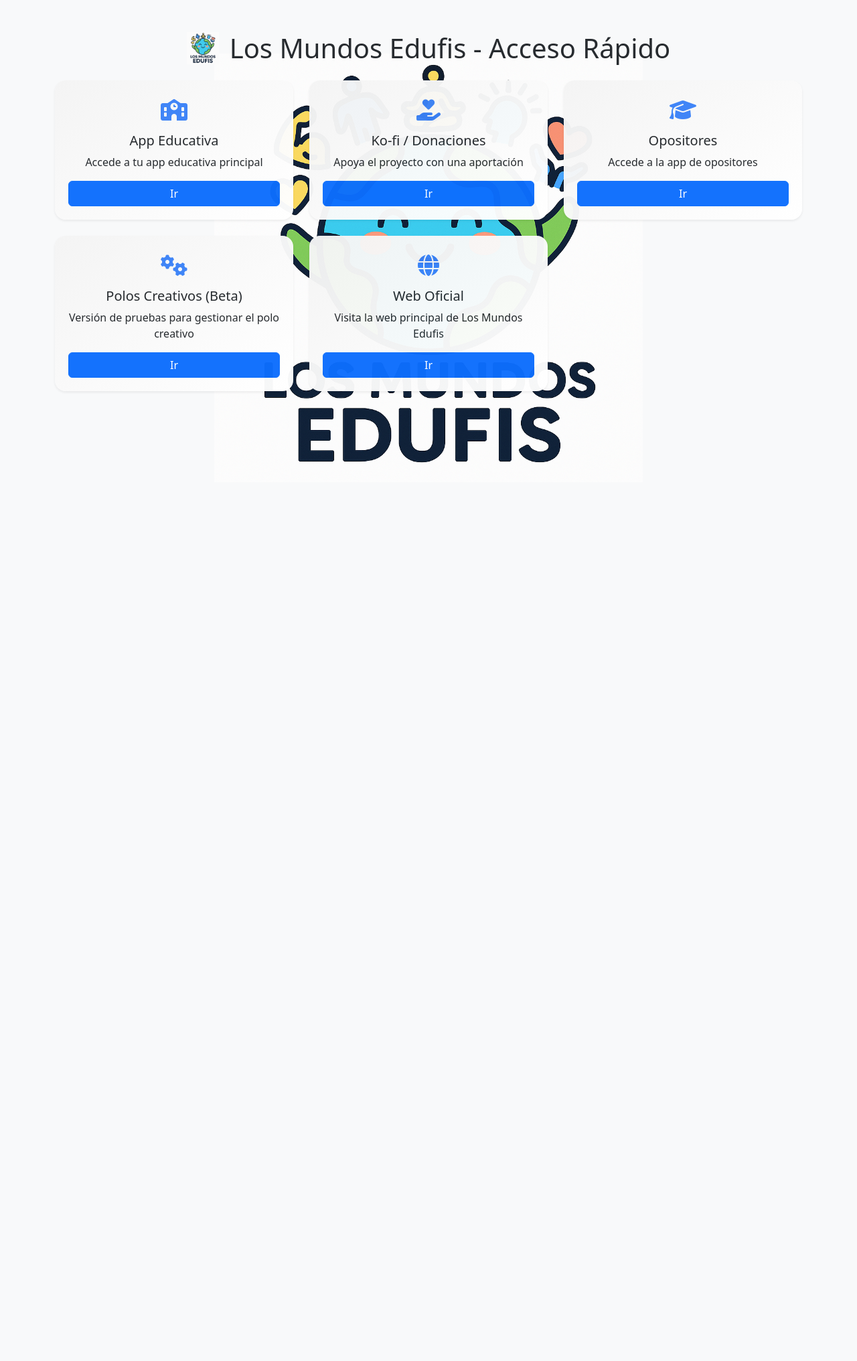
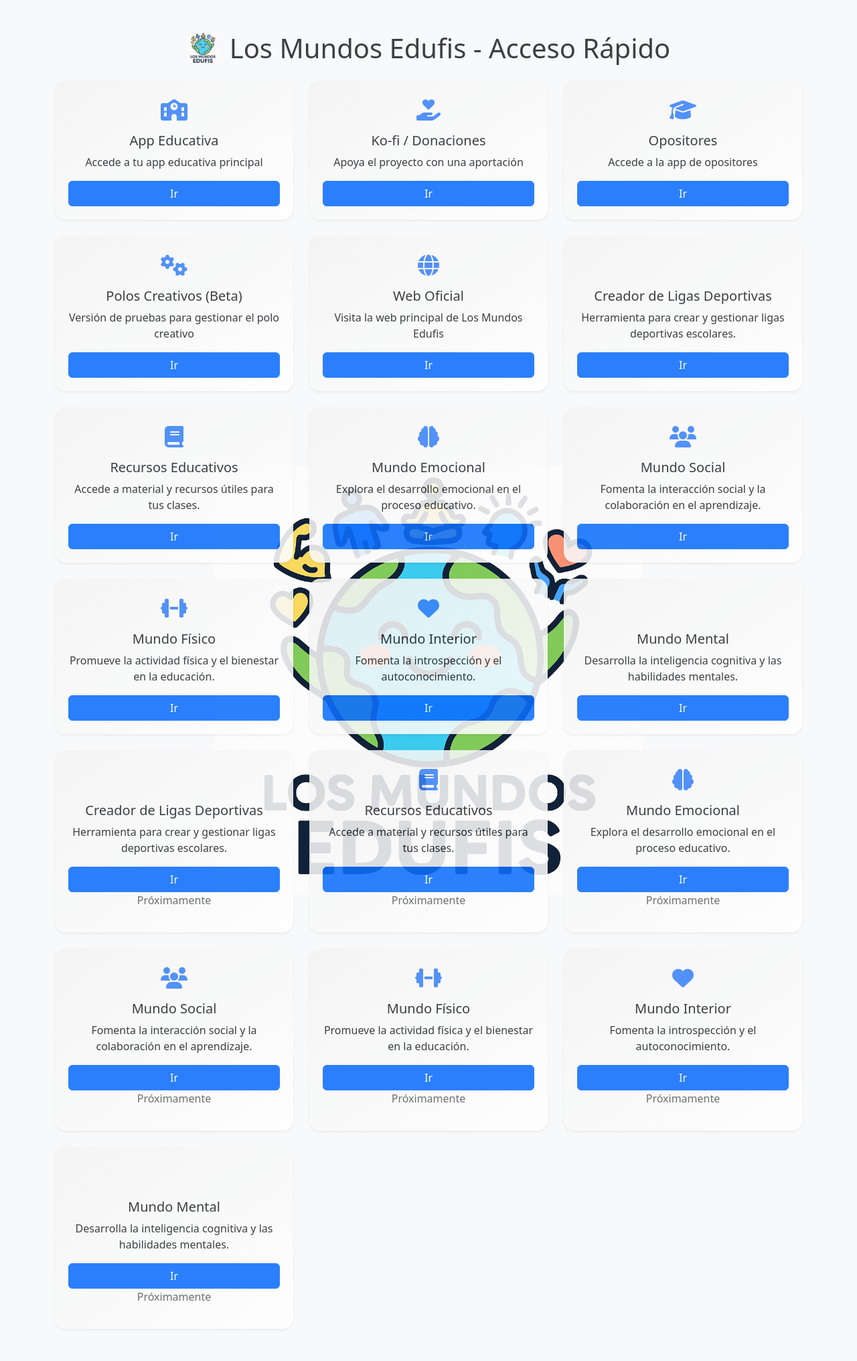
Before and after one commit to losmundosedufis/dashboard_losmundosedufis, a Flask app: page / in a window 1280 px wide. Shown: the whole page at 67% size. Before the commit the page ends 691 px from the top, so only its background shows below. Run offline with Flask 3, Linux system fonts and the light colour scheme.

Commit message:
Actualización del dashboard con nuevas tarjetas y rutas

```diff
--- a/app/routes.py
+++ b/app/routes.py
@@ -34,6 +34,48 @@
             "description": "Visita la web principal de Los Mundos Edufis",
             "link": "https://losmundosedufis.com",
             "icon": "fas fa-globe"
+        },
+        {
+            "title": "Creador de Ligas Deportivas",
+            "description": "Herramienta para crear y gestionar ligas deportivas escolares.",
+            "link": "link_a_creador_ligas",
+            "icon": "fas fa-sportsball"
+        },
+        {
+            "title": "Recursos Educativos",
+            "description": "Accede a material y recursos útiles para tus clases.",
+            "link": "link_a_recursos",
+            "icon": "fas fa-book"
+        },
+        {
+            "title": "Mundo Emocional",
+            "description": "Explora el desarrollo emocional en el proceso educativo.",
+            "link": "link_a_mundo_emocional",
+            "icon": "fas fa-brain"
+        },
+        {
+            "title": "Mundo Social",
+            "description": "Fomenta la interacción social y la colaboración en el aprendizaje.",
+            "link": "link_a_mundo_social",
+            "icon": "fas fa-users"
+        },
+        {
+            "title": "Mundo Físico",
+            "description": "Promueve la actividad física y el bienestar en la educación.",
+            "link": "link_a_mundo_fisico",
+            "icon": "fas fa-dumbbell"
+        },
+        {
+            "title": "Mundo Interior",
+            "description": "Fomenta la introspección y el autoconocimiento.",
+            "link": "link_a_mundo_interior",
+            "icon": "fas fa-heart"
+        },
+        {
+            "title": "Mundo Mental",
+            "description": "Desarrolla la inteligencia cognitiva y las habilidades mentales.",
+            "link": "link_a_mundo_mental",
+            "icon": "fas fa-head-side-brain"
         }
     ]
     return render_template("index.html", cards=cards)
--- a/app/static/css/styles.css
+++ b/app/static/css/styles.css
@@ -28,7 +28,7 @@
     background: #f8f9fa url("/static/img/logoLME_2.png") no-repeat center center;
     background-size: 50%;
     background-attachment: fixed;
-    opacity: 0.97;
+    opacity: 0.87;
   }
   .tile {
     transition: all 0.3s ease;
--- a/app/templates/index.html
+++ b/app/templates/index.html
@@ -15,6 +15,7 @@
     <img src="{{ url_for('static', filename='img/logoLME_2.png') }}" alt="Logo LME" style="height: 48px;">
     <span>Los Mundos Edufis - Acceso Rápido</span>
   </h1>
+
   <div class="row g-4">
     {% for card in cards %}
       <div class="col-md-4">
@@ -26,6 +27,79 @@
         </div>
       </div>
     {% endfor %}
+
+    <!-- Nueva tarjeta "Creador de Ligas Deportivas" -->
+    <div class="col-md-4">
+      <div class="card tile h-100 text-center border-0 shadow-sm">
+        <div class="tile-icon"><i class="fas fa-sportsball"></i></div>
+        <h5>Creador de Ligas Deportivas</h5>
+        <p>Herramienta para crear y gestionar ligas deportivas escolares.</p>
+        <a href="link_a_creador_ligas" class="btn btn-primary" target="_blank">Ir</a>
+        <p class="text-muted">Próximamente</p>
+      </div>
+    </div>
+
+    <!-- Nueva tarjeta "Recursos Educativos" -->
+    <div class="col-md-4">
+      <div class="card tile h-100 text-center border-0 shadow-sm">
+        <div class="tile-icon"><i class="fas fa-book"></i></div>
+        <h5>Recursos Educativos</h5>
+        <p>Accede a material y recursos útiles para tus clases.</p>
+        <a href="link_a_recursos" class="btn btn-primary" target="_blank">Ir</a>
+        <p class="text-muted">Próximamente</p>
+      </div>
+    </div>
+
+    <!-- Tarjetas para los "mundos" -->
+    <div class="col-md-4">
+      <div class="card tile h-100 text-center border-0 shadow-sm">
+        <div class="tile-icon"><i class="fas fa-brain"></i></div>
+        <h5>Mundo Emocional</h5>
+        <p>Explora el desarrollo emocional en el proceso educativo.</p>
+        <a href="link_a_mundo_emocional" class="btn btn-primary" target="_blank">Ir</a>
+        <p class="text-muted">Próximamente</p>
+      </div>
+    </div>
+
+    <div class="col-md-4">
+      <div class="card tile h-100 text-center border-0 shadow-sm">
+        <div class="tile-icon"><i class="fas fa-users"></i></div>
+        <h5>Mundo Social</h5>
+        <p>Fomenta la interacción social y la colaboración en el aprendizaje.</p>
+        <a href="link_a_mundo_social" class="btn btn-primary" target="_blank">Ir</a>
+        <p class="text-muted">Próximamente</p>
+      </div>
+    </div>
+
+    <div class="col-md-4">
+      <div class="card tile h-100 text-center border-0 shadow-sm">
+        <div class="tile-icon"><i class="fas fa-dumbbell"></i></div>
+        <h5>Mundo Físico</h5>
+        <p>Promueve la actividad física y el bienestar en la educación.</p>
+        <a href="link_a_mundo_fisico" class="btn btn-primary" target="_blank">Ir</a>
+        <p class="text-muted">Próximamente</p>
+      </div>
+    </div>
+
+    <div class="col-md-4">
+      <div class="card tile h-100 text-center border-0 shadow-sm">
+        <div class="tile-icon"><i class="fas fa-heart"></i></div>
+        <h5>Mundo Interior</h5>
+        <p>Fomenta la introspección y el autoconocimiento.</p>
+        <a href="link_a_mundo_interior" class="btn btn-primary" target="_blank">Ir</a>
+        <p class="text-muted">Próximamente</p>
+      </div>
+    </div>
+
+    <div class="col-md-4">
+      <div class="card tile h-100 text-center border-0 shadow-sm">
+        <div class="tile-icon"><i class="fas fa-head-side-brain"></i></div>
+        <h5>Mundo Mental</h5>
+        <p>Desarrolla la inteligencia cognitiva y las habilidades mentales.</p>
+        <a href="link_a_mundo_mental" class="btn btn-primary" target="_blank">Ir</a>
+        <p class="text-muted">Próximamente</p>
+      </div>
+    </div>
   </div>
 </div>
 
```
Also changed, not shown: README.md (deleted). Lines whose indentation alone changed are shown as unchanged.
